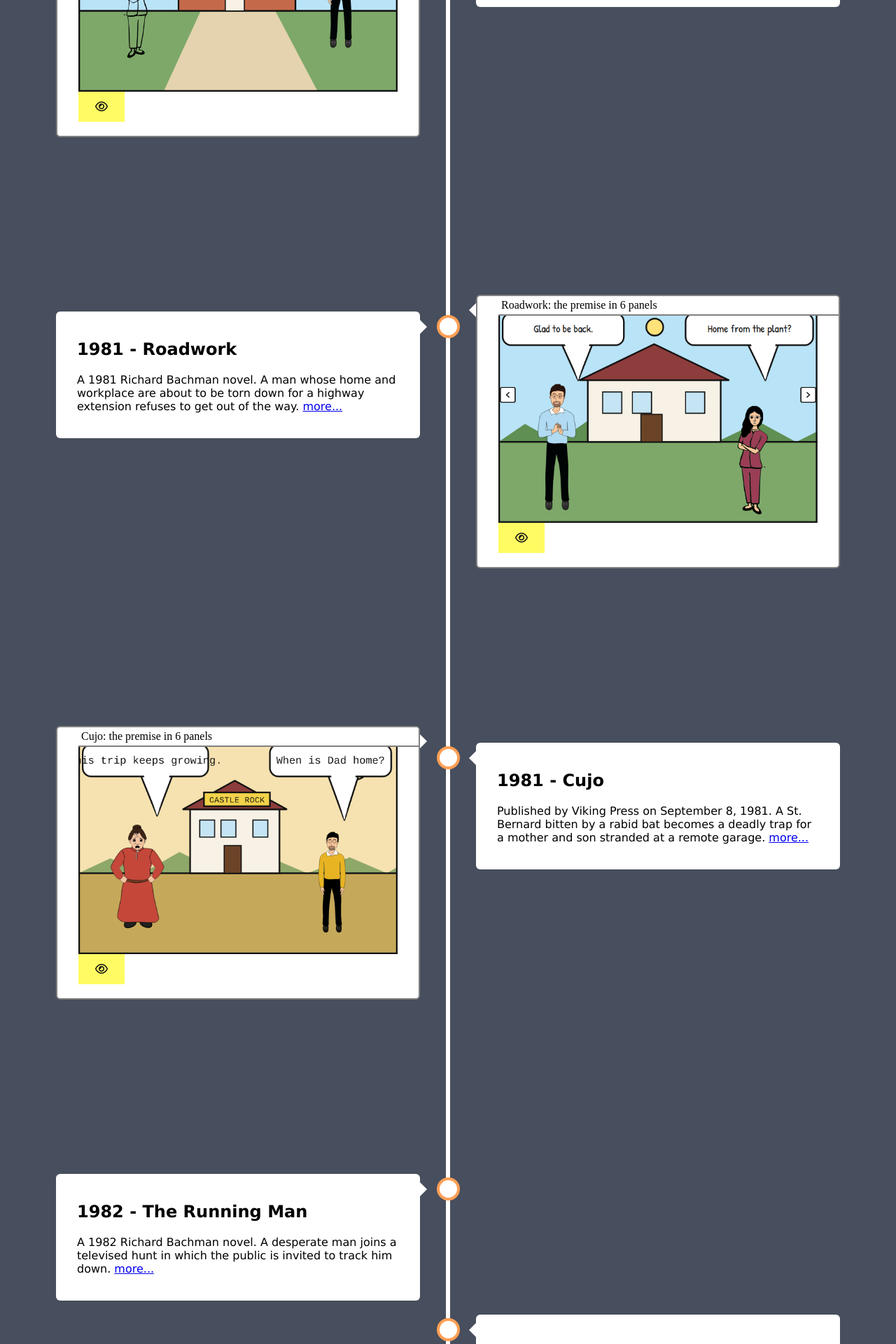
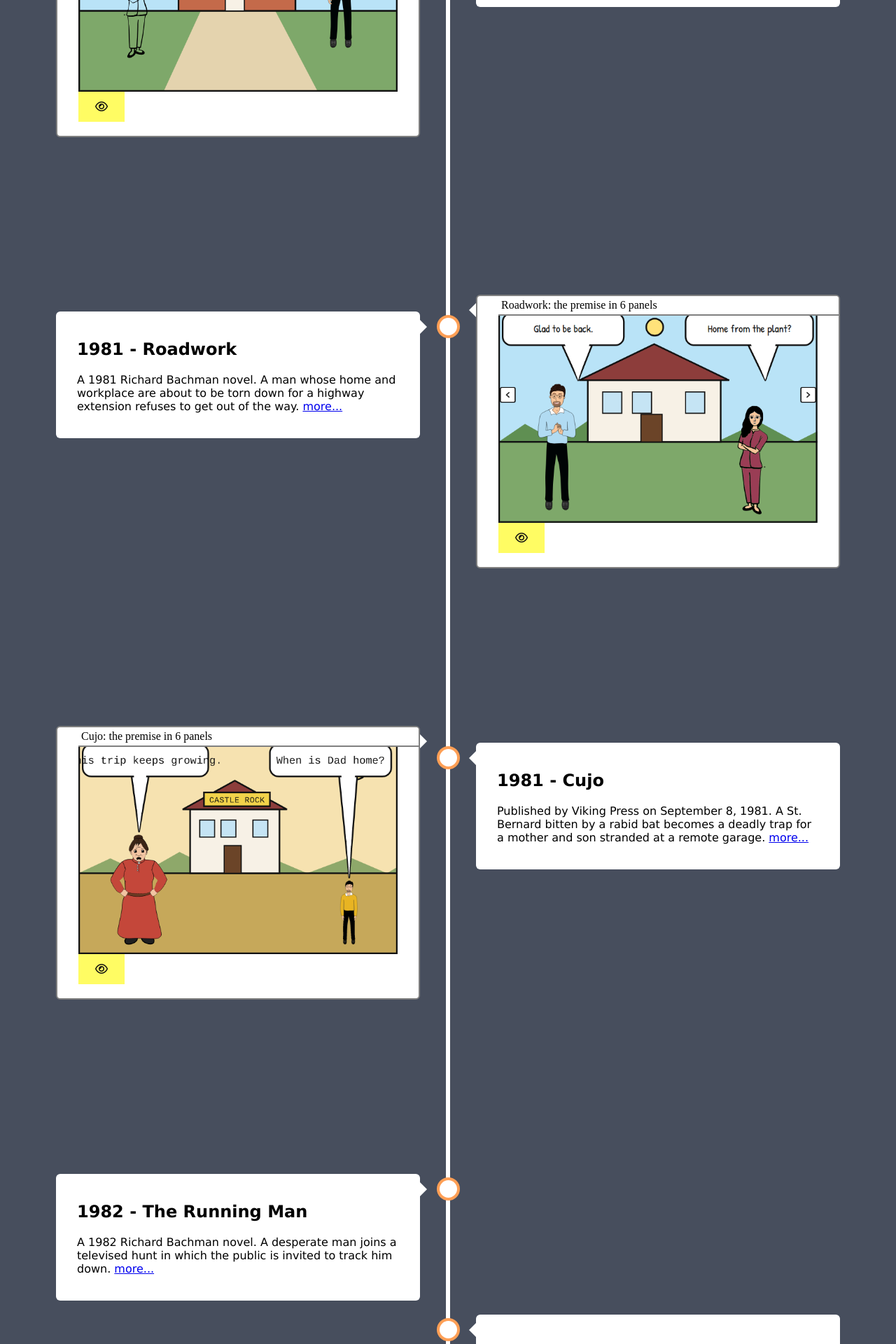
Before and after one commit to rajeshradhakrishnanmvk/timeline, a Jekyll site: the page built from index.html, in a window 1280 px wide. Shown: the part 4480-6400 px from the top of the page at 70% size. Built offline with Jekyll 4.4.1, drawn with Linux system fonts in a browser that asks for light colours.

Commit message:
Scale Tad down and redraw Cujo as a St. Bernard.
Tad stands at about 58 percent of Donna's height on the same ground line. Scene 6 puts them inside the Pinto, and the dog is a heavy white St. Bernard in friendly, bitten, and menacing versions.

Co-authored-by: Rajesh Radhakrishnan <rajeshradhakrishnanmvk@users.noreply.github.com>

```diff
--- a/_includes/comicbook-cujo.html
+++ b/_includes/comicbook-cujo.html
@@ -31,18 +31,18 @@
   <rect x="236" y="96" width="124" height="26" fill="#f2d34a" stroke="#111" stroke-width="3"/>
   <text x="298" y="115" font-family="Bangers, Impact, sans-serif" font-size="15" fill="#111" text-anchor="middle" letter-spacing="0.5">CASTLE ROCK</text>
 </g>
-<image href="{{ '/assets/comics/cujo/p1-donna.svg' | relative_url }}" x="4" y="128" width="210" height="252"/>
-<image href="{{ '/assets/comics/cujo/p1-tad.svg' | relative_url }}" x="392" y="158" width="176" height="211"/>
+<image href="{{ '/assets/comics/cujo/p1-donna.svg' | relative_url }}" x="0" y="145" width="223" height="268"/>
+<image href="{{ '/assets/comics/cujo/p1-tad.svg' | relative_url }}" x="455" y="254" width="111" height="134"/>
 <g class="bubble">
-<path d="M118,66 L148,140 L176,66 Z" fill="#fff" stroke="#111" stroke-width="3" stroke-linejoin="round"/>
+<path d="M100,66 L114,170 L132,66 Z" fill="#fff" stroke="#111" stroke-width="3" stroke-linejoin="round"/>
 <rect x="8" y="6" width="236" height="60" rx="16" fill="#fff" stroke="#111" stroke-width="3"/>
-<path d="M122,62 L148,140 L172,62 Z" fill="#fff"/>
+<path d="M104,62 L114,170 L128,62 Z" fill="#fff"/>
 <text x="126" y="42" font-family="'Patrick Hand', 'Comic Neue', 'Comic Sans MS', cursive" font-size="20" fill="#111" text-anchor="middle">This trip keeps growing.</text>
 </g>
 <g class="bubble">
-<path d="M470,66 L500,148 L526,66 Z" fill="#fff" stroke="#111" stroke-width="3" stroke-linejoin="round"/>
+<path d="M490,66 L509,256 L524,66 Z" fill="#fff" stroke="#111" stroke-width="3" stroke-linejoin="round"/>
 <rect x="360" y="6" width="228" height="60" rx="16" fill="#fff" stroke="#111" stroke-width="3"/>
-<path d="M474,62 L500,148 L522,62 Z" fill="#fff"/>
+<path d="M494,62 L509,256 L520,62 Z" fill="#fff"/>
 <text x="474" y="42" font-family="'Patrick Hand', 'Comic Neue', 'Comic Sans MS', cursive" font-size="20" fill="#111" text-anchor="middle">When is Dad home?</text>
 </g>
 <rect x="1.5" y="1.5" width="597" height="397" fill="none" stroke="#111" stroke-width="3"/></svg>
@@ -59,25 +59,25 @@
 <path d="M0,250 L80,228 L150,250 L240,220 L330,250 L420,224 L520,250 L600,232 L600,250 Z" fill="#7ea86a"/>
 <line x1="0" y1="250" x2="600" y2="250" stroke="#111" stroke-width="3"/>
 <g stroke="#3a4a32" stroke-width="3" fill="none" stroke-linecap="round">
-  <path d="M520,250 L520,168"/>
-  <path d="M520,196 L498,176"/>
-  <path d="M520,206 L546,180"/>
-  <path d="M520,220 L504,210"/>
-  <path d="M520,220 L538,208"/>
+  <path d="M28,250 L28,190"/>
+  <path d="M28,210 L10,194"/>
+  <path d="M28,218 L48,198"/>
+  <path d="M28,230 L14,222"/>
+  <path d="M28,230 L44,220"/>
 </g>
-<image href="{{ '/assets/comics/cujo/dog-friendly.svg' | relative_url }}" x="168" y="168" width="250" height="181"/>
-<image href="{{ '/assets/comics/cujo/p2-donna.svg' | relative_url }}" x="0" y="128" width="200" height="240"/>
-<image href="{{ '/assets/comics/cujo/p2-tad.svg' | relative_url }}" x="420" y="162" width="168" height="202"/>
+<image href="{{ '/assets/comics/cujo/dog-friendly.svg' | relative_url }}" x="108" y="139" width="386" height="245"/>
+<image href="{{ '/assets/comics/cujo/p2-donna.svg' | relative_url }}" x="0" y="145" width="223" height="268"/>
+<image href="{{ '/assets/comics/cujo/p2-tad.svg' | relative_url }}" x="490" y="254" width="112" height="134"/>
 <g class="bubble">
-<path d="M110,66 L140,138 L166,66 Z" fill="#fff" stroke="#111" stroke-width="3" stroke-linejoin="round"/>
+<path d="M96,66 L114,170 L130,66 Z" fill="#fff" stroke="#111" stroke-width="3" stroke-linejoin="round"/>
 <rect x="8" y="6" width="200" height="60" rx="16" fill="#fff" stroke="#111" stroke-width="3"/>
-<path d="M114,62 L140,138 L162,62 Z" fill="#fff"/>
+<path d="M100,62 L114,170 L126,62 Z" fill="#fff"/>
 <text x="108" y="42" font-family="'Patrick Hand', 'Comic Neue', 'Comic Sans MS', cursive" font-size="20" fill="#111" text-anchor="middle">Good dog. Easy.</text>
 </g>
 <g class="bubble">
-<path d="M490,66 L518,146 L540,66 Z" fill="#fff" stroke="#111" stroke-width="3" stroke-linejoin="round"/>
+<path d="M520,66 L544,256 L548,66 Z" fill="#fff" stroke="#111" stroke-width="3" stroke-linejoin="round"/>
 <rect x="392" y="6" width="196" height="60" rx="16" fill="#fff" stroke="#111" stroke-width="3"/>
-<path d="M494,62 L518,146 L536,62 Z" fill="#fff"/>
+<path d="M524,62 L544,256 L546,62 Z" fill="#fff"/>
 <text x="490" y="42" font-family="'Patrick Hand', 'Comic Neue', 'Comic Sans MS', cursive" font-size="20" fill="#111" text-anchor="middle">He likes me!</text>
 </g>
 <rect x="1.5" y="1.5" width="597" height="397" fill="none" stroke="#111" stroke-width="3"/></svg>
@@ -100,17 +100,17 @@
   <path d="M70,210 L52,198"/>
   <path d="M70,210 L90,196"/>
 </g>
-<image href="{{ '/assets/comics/cujo/dog-bitten.svg' | relative_url }}" x="150" y="150" width="300" height="217"/>
-<g transform="translate(430,118)">
-  <ellipse cx="0" cy="0" rx="10" ry="6" fill="#4a3b55" stroke="#111" stroke-width="2"/>
-  <path d="M-8,-2 L-28,-16 L-18,4 Z" fill="#5c4a68" stroke="#111" stroke-width="2" stroke-linejoin="round"/>
-  <path d="M8,-2 L28,-16 L18,4 Z" fill="#5c4a68" stroke="#111" stroke-width="2" stroke-linejoin="round"/>
-  <circle cx="-3" cy="-1" r="1.4" fill="#ffe27a" stroke="none"/>
-  <circle cx="3" cy="-1" r="1.4" fill="#ffe27a" stroke="none"/>
+<image href="{{ '/assets/comics/cujo/dog-bitten.svg' | relative_url }}" x="80" y="112" width="440" height="280"/>
+<g transform="translate(318,198)">
+  <ellipse cx="0" cy="0" rx="11" ry="7" fill="#4a3b55" stroke="#111" stroke-width="2"/>
+  <path d="M-8,-2 L-30,-18 L-16,6 Z" fill="#5c4a68" stroke="#111" stroke-width="2" stroke-linejoin="round"/>
+  <path d="M8,-2 L30,-18 L16,6 Z" fill="#5c4a68" stroke="#111" stroke-width="2" stroke-linejoin="round"/>
+  <circle cx="-3" cy="-1" r="1.6" fill="#ffe27a" stroke="none"/>
+  <circle cx="3" cy="-1" r="1.6" fill="#ffe27a" stroke="none"/>
 </g>
 <g>
-  <rect x="392" y="62" width="86" height="32" fill="#fff" stroke="#111" stroke-width="3"/>
-  <text x="435" y="84" font-family="Bangers, Impact, sans-serif" font-size="20" fill="#111" text-anchor="middle" letter-spacing="1">FLIT</text>
+  <rect x="360" y="148" width="86" height="32" fill="#fff" stroke="#111" stroke-width="3"/>
+  <text x="403" y="170" font-family="Bangers, Impact, sans-serif" font-size="20" fill="#111" text-anchor="middle" letter-spacing="1">FLIT</text>
 </g>
 <rect x="1.5" y="1.5" width="597" height="397" fill="none" stroke="#111" stroke-width="3"/></svg>
 </figure>
@@ -125,7 +125,7 @@
 <rect y="236" width="600" height="164" fill="#c9845a"/>
 <rect y="292" width="600" height="36" fill="#8a7360"/>
 <line x1="0" y1="248" x2="600" y2="248" stroke="#111" stroke-width="3"/>
-<g transform="translate(188,188)">
+<g transform="translate(198,250)">
   <rect y="36" width="210" height="48" rx="10" fill="#d4783a" stroke="#111" stroke-width="3"/>
   <path d="M36,36 L62,8 H150 L176,36 Z" fill="#f3e2c0" stroke="#111" stroke-width="3"/>
   <rect x="70" y="14" width="36" height="20" fill="#c5e4f4" stroke="#111" stroke-width="2"/>
@@ -135,18 +135,18 @@
   <circle cx="48" cy="86" r="5" fill="#9a9aa0" stroke="none"/>
   <circle cx="164" cy="86" r="5" fill="#9a9aa0" stroke="none"/>
 </g>
-<image href="{{ '/assets/comics/cujo/p4-donna.svg' | relative_url }}" x="0" y="124" width="200" height="240"/>
-<image href="{{ '/assets/comics/cujo/p4-tad.svg' | relative_url }}" x="420" y="158" width="170" height="204"/>
+<image href="{{ '/assets/comics/cujo/p4-donna.svg' | relative_url }}" x="0" y="145" width="223" height="268"/>
+<image href="{{ '/assets/comics/cujo/p4-tad.svg' | relative_url }}" x="478" y="254" width="112" height="134"/>
 <g class="bubble">
-<path d="M112,66 L142,136 L170,66 Z" fill="#fff" stroke="#111" stroke-width="3" stroke-linejoin="round"/>
+<path d="M100,66 L114,170 L130,66 Z" fill="#fff" stroke="#111" stroke-width="3" stroke-linejoin="round"/>
 <rect x="8" y="6" width="248" height="60" rx="16" fill="#fff" stroke="#111" stroke-width="3"/>
-<path d="M116,62 L142,136 L166,62 Z" fill="#fff"/>
+<path d="M104,62 L114,170 L126,62 Z" fill="#fff"/>
 <text x="132" y="28" font-family="'Patrick Hand', 'Comic Neue', 'Comic Sans MS', cursive" font-size="19" fill="#111" text-anchor="middle"><tspan x="132" dy="0">Hold on till</tspan><tspan x="132" dy="22">the garage.</tspan></text>
 </g>
 <g class="bubble">
-<path d="M492,66 L520,144 L544,66 Z" fill="#fff" stroke="#111" stroke-width="3" stroke-linejoin="round"/>
+<path d="M510,66 L532,256 L534,66 Z" fill="#fff" stroke="#111" stroke-width="3" stroke-linejoin="round"/>
 <rect x="392" y="6" width="196" height="60" rx="16" fill="#fff" stroke="#111" stroke-width="3"/>
-<path d="M496,62 L520,144 L540,62 Z" fill="#fff"/>
+<path d="M514,62 L532,256 L536,62 Z" fill="#fff"/>
 <text x="490" y="42" font-family="'Patrick Hand', 'Comic Neue', 'Comic Sans MS', cursive" font-size="20" fill="#111" text-anchor="middle">It sounds sick.</text>
 </g>
 <rect x="1.5" y="1.5" width="597" height="397" fill="none" stroke="#111" stroke-width="3"/></svg>
@@ -168,7 +168,7 @@
   <rect x="36" y="132" width="126" height="26" fill="#f2d34a" stroke="#111" stroke-width="3"/>
   <text x="99" y="151" font-family="Bangers, Impact, sans-serif" font-size="16" fill="#111" text-anchor="middle" letter-spacing="1">GARAGE</text>
 </g>
-<g transform="translate(250,196)">
+<g transform="translate(345,255)">
   <rect y="28" width="168" height="40" rx="8" fill="#d4783a" stroke="#111" stroke-width="3"/>
   <path d="M28,28 L48,6 H120 L140,28 Z" fill="#f3e2c0" stroke="#111" stroke-width="3"/>
   <path d="M46,8 L78,-8 H112 L128,8" fill="none" stroke="#111" stroke-width="3"/>
@@ -177,18 +177,18 @@
   <circle cx="38" cy="70" r="12" fill="#2a2a2e" stroke="#111" stroke-width="3"/>
   <circle cx="128" cy="70" r="12" fill="#2a2a2e" stroke="#111" stroke-width="3"/>
 </g>
-<image href="{{ '/assets/comics/cujo/p5-donna.svg' | relative_url }}" x="188" y="124" width="190" height="228"/>
-<image href="{{ '/assets/comics/cujo/p5-tad.svg' | relative_url }}" x="420" y="158" width="168" height="202"/>
+<image href="{{ '/assets/comics/cujo/p5-donna.svg' | relative_url }}" x="155" y="145" width="223" height="268"/>
+<image href="{{ '/assets/comics/cujo/p5-tad.svg' | relative_url }}" x="500" y="254" width="111" height="134"/>
 <g class="bubble">
-<path d="M250,66 L280,132 L306,66 Z" fill="#fff" stroke="#111" stroke-width="3" stroke-linejoin="round"/>
+<path d="M250,66 L269,170 L290,66 Z" fill="#fff" stroke="#111" stroke-width="3" stroke-linejoin="round"/>
 <rect x="176" y="6" width="200" height="60" rx="16" fill="#fff" stroke="#111" stroke-width="3"/>
-<path d="M254,62 L280,132 L302,62 Z" fill="#fff"/>
+<path d="M254,62 L269,170 L286,62 Z" fill="#fff"/>
 <text x="276" y="42" font-family="'Patrick Hand', 'Comic Neue', 'Comic Sans MS', cursive" font-size="20" fill="#111" text-anchor="middle">It died. Out here.</text>
 </g>
 <g class="bubble">
-<path d="M490,66 L518,146 L542,66 Z" fill="#fff" stroke="#111" stroke-width="3" stroke-linejoin="round"/>
+<path d="M530,66 L554,256 L558,66 Z" fill="#fff" stroke="#111" stroke-width="3" stroke-linejoin="round"/>
 <rect x="388" y="6" width="200" height="60" rx="16" fill="#fff" stroke="#111" stroke-width="3"/>
-<path d="M494,62 L518,146 L538,62 Z" fill="#fff"/>
+<path d="M534,62 L554,256 L560,62 Z" fill="#fff"/>
 <text x="488" y="42" font-family="'Patrick Hand', 'Comic Neue', 'Comic Sans MS', cursive" font-size="20" fill="#111" text-anchor="middle">Can we go back?</text>
 </g>
 <rect x="1.5" y="1.5" width="597" height="397" fill="none" stroke="#111" stroke-width="3"/></svg>
@@ -198,40 +198,51 @@
         <div class="numbertext">6 / 6</div>
         <figure class="cj-panel" id="cj-panel-6" data-scene="6">
 <figcaption class="cj-cap"><span class="cj-num" aria-hidden="true">6</span><span>They are stuck in the car as the dog appears.</span></figcaption>
-<svg class="cj-art" viewBox="0 0 600 400" role="img" aria-labelledby="cj-t6" preserveAspectRatio="xMidYMid meet"><title id="cj-t6">Donna and Tad sit in the stopped car while the dog stands in the farmyard</title>
+<svg class="cj-art" viewBox="0 0 600 400" role="img" aria-labelledby="cj-t6" preserveAspectRatio="xMidYMid meet"><title id="cj-t6">Donna and Tad sit inside the stopped car while the dog stands outside</title>
+<defs>
+  <clipPath id="cj6-donna-win"><rect x="114" y="150" width="70" height="96"/></clipPath>
+  <clipPath id="cj6-tad-win"><rect x="214" y="186" width="50" height="68"/></clipPath>
+</defs>
 <rect width="600" height="400" fill="#f0d2a0"/>
-<circle cx="64" cy="40" r="18" fill="#ffe27a" stroke="#111" stroke-width="3"/>
-<rect y="250" width="600" height="150" fill="#c6a15a"/>
-<line x1="0" y1="250" x2="600" y2="250" stroke="#111" stroke-width="3"/>
+<circle cx="520" cy="36" r="18" fill="#ffe27a" stroke="#111" stroke-width="3"/>
+<rect y="268" width="600" height="132" fill="#c6a15a"/>
+<line x1="0" y1="268" x2="600" y2="268" stroke="#111" stroke-width="3"/>
 <g>
-  <rect x="430" y="132" width="140" height="118" fill="#c46a4a" stroke="#111" stroke-width="3"/>
-  <path d="M418,132 L500,86 L582,132 Z" fill="#6b4428" stroke="#111" stroke-width="3"/>
-  <rect x="468" y="176" width="64" height="74" fill="#5a4636" stroke="#111" stroke-width="2"/>
+  <rect x="500" y="168" width="78" height="100" fill="#c46a4a" stroke="#111" stroke-width="3"/>
+  <path d="M488,168 L539,124 L590,168 Z" fill="#6b4428" stroke="#111" stroke-width="3"/>
 </g>
 <g>
-  <rect x="8" y="210" width="300" height="70" rx="12" fill="#d4783a" stroke="#111" stroke-width="3"/>
-  <path d="M48,210 L82,168 H210 L248,210 Z" fill="#f3e2c0" stroke="#111" stroke-width="3"/>
-  <rect x="92" y="176" width="50" height="28" fill="#d7ecf6" stroke="#111" stroke-width="2"/>
-  <rect x="154" y="176" width="50" height="28" fill="#d7ecf6" stroke="#111" stroke-width="2"/>
-  <circle cx="64" cy="282" r="16" fill="#2a2a2e" stroke="#111" stroke-width="3"/>
-  <circle cx="236" cy="282" r="16" fill="#2a2a2e" stroke="#111" stroke-width="3"/>
-  <circle cx="64" cy="282" r="6" fill="#9a9aa0" stroke="none"/>
-  <circle cx="236" cy="282" r="6" fill="#9a9aa0" stroke="none"/>
+  <path d="M86,200 L124,128 H248 L300,176 V248 H36 V228 Z" fill="#d4783a" stroke="#111" stroke-width="3"/>
+  <rect x="36" y="210" width="270" height="92" rx="12" fill="#d4783a" stroke="#111" stroke-width="3"/>
+  <rect x="112" y="148" width="76" height="100" rx="3" fill="#d7ecf6" stroke="#111" stroke-width="3"/>
+  <rect x="210" y="182" width="58" height="74" rx="3" fill="#d7ecf6" stroke="#111" stroke-width="3"/>
 </g>
-<image href="{{ '/assets/comics/cujo/p6-donna.svg' | relative_url }}" x="4" y="128" width="200" height="240"/>
-<image href="{{ '/assets/comics/cujo/p6-tad.svg' | relative_url }}" x="168" y="156" width="168" height="202"/>
-<image href="{{ '/assets/comics/cujo/dog-menace.svg' | relative_url }}" x="348" y="178" width="240" height="174"/>
+<image href="{{ '/assets/comics/cujo/p6-donna.svg' | relative_url }}" x="5" y="97" width="283" height="340" clip-path="url(#cj6-donna-win)"/>
+<image href="{{ '/assets/comics/cujo/p6-tad.svg' | relative_url }}" x="169" y="179" width="141" height="169" clip-path="url(#cj6-tad-win)"/>
+<g fill="none" stroke="#111" stroke-width="3">
+  <rect x="112" y="148" width="76" height="100" rx="3"/>
+  <rect x="210" y="182" width="58" height="74" rx="3"/>
+  <line x1="198" y1="160" x2="198" y2="248"/>
+  <line x1="248" y1="248" x2="270" y2="236"/>
+</g>
+<circle cx="92" cy="308" r="22" fill="#2a2a2e" stroke="#111" stroke-width="3"/>
+<circle cx="92" cy="308" r="8" fill="#9a9aa0" stroke="none"/>
+<circle cx="250" cy="308" r="22" fill="#2a2a2e" stroke="#111" stroke-width="3"/>
+<circle cx="250" cy="308" r="8" fill="#9a9aa0" stroke="none"/>
+<rect x="70" y="248" width="22" height="8" rx="2" fill="#f3e2c0" stroke="#111" stroke-width="2"/>
+<rect x="230" y="248" width="22" height="8" rx="2" fill="#f3e2c0" stroke="#111" stroke-width="2"/>
+<image href="{{ '/assets/comics/cujo/dog-menace.svg' | relative_url }}" x="312" y="163" width="275" height="175" transform="translate(899,0) scale(-1,1)"/>
 <g class="bubble">
-<path d="M90,66 L118,140 L146,66 Z" fill="#fff" stroke="#111" stroke-width="3" stroke-linejoin="round"/>
-<rect x="8" y="6" width="196" height="60" rx="16" fill="#fff" stroke="#111" stroke-width="3"/>
-<path d="M94,62 L118,140 L142,62 Z" fill="#fff"/>
-<text x="106" y="42" font-family="'Patrick Hand', 'Comic Neue', 'Comic Sans MS', cursive" font-size="18" fill="#111" text-anchor="middle">Stay in the car.</text>
+<path d="M130,66 L149,142 L166,66 Z" fill="#fff" stroke="#111" stroke-width="3" stroke-linejoin="round"/>
+<rect x="8" y="6" width="176" height="60" rx="16" fill="#fff" stroke="#111" stroke-width="3"/>
+<path d="M134,62 L149,142 L162,62 Z" fill="#fff"/>
+<text x="96" y="42" font-family="'Patrick Hand', 'Comic Neue', 'Comic Sans MS', cursive" font-size="18" fill="#111" text-anchor="middle">Stay in the car.</text>
 </g>
 <g class="bubble">
-<path d="M300,66 L328,150 L356,66 Z" fill="#fff" stroke="#111" stroke-width="3" stroke-linejoin="round"/>
-<rect x="248" y="6" width="188" height="60" rx="16" fill="#fff" stroke="#111" stroke-width="3"/>
-<path d="M304,62 L328,150 L352,62 Z" fill="#fff"/>
-<text x="342" y="42" font-family="'Patrick Hand', 'Comic Neue', 'Comic Sans MS', cursive" font-size="18" fill="#111" text-anchor="middle">He's right there.</text>
+<path d="M250,66 L237,178 L274,66 Z" fill="#fff" stroke="#111" stroke-width="3" stroke-linejoin="round"/>
+<rect x="210" y="6" width="188" height="60" rx="16" fill="#fff" stroke="#111" stroke-width="3"/>
+<path d="M254,62 L237,178 L270,62 Z" fill="#fff"/>
+<text x="304" y="42" font-family="'Patrick Hand', 'Comic Neue', 'Comic Sans MS', cursive" font-size="18" fill="#111" text-anchor="middle">He's right there.</text>
 </g>
 <g transform="translate(250,388)">
   <rect x="-214" y="-34" width="208" height="34" fill="#fff" stroke="#111" stroke-width="3" transform="skewX(-12)"/>
```
Also changed, not shown: assets/comics/cujo/dog-bitten.svg, assets/comics/cujo/dog-friendly.svg, assets/comics/cujo/dog-menace.svg, assets/comics/cujo/panel-1.png.
